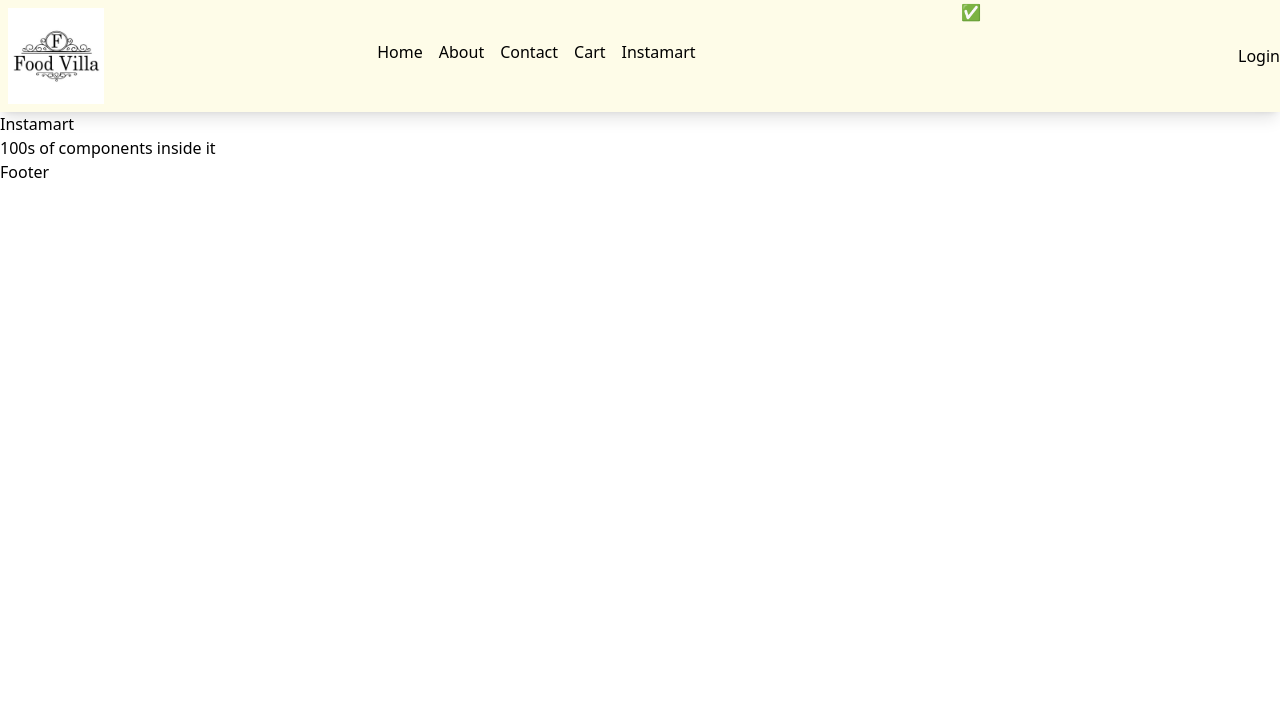
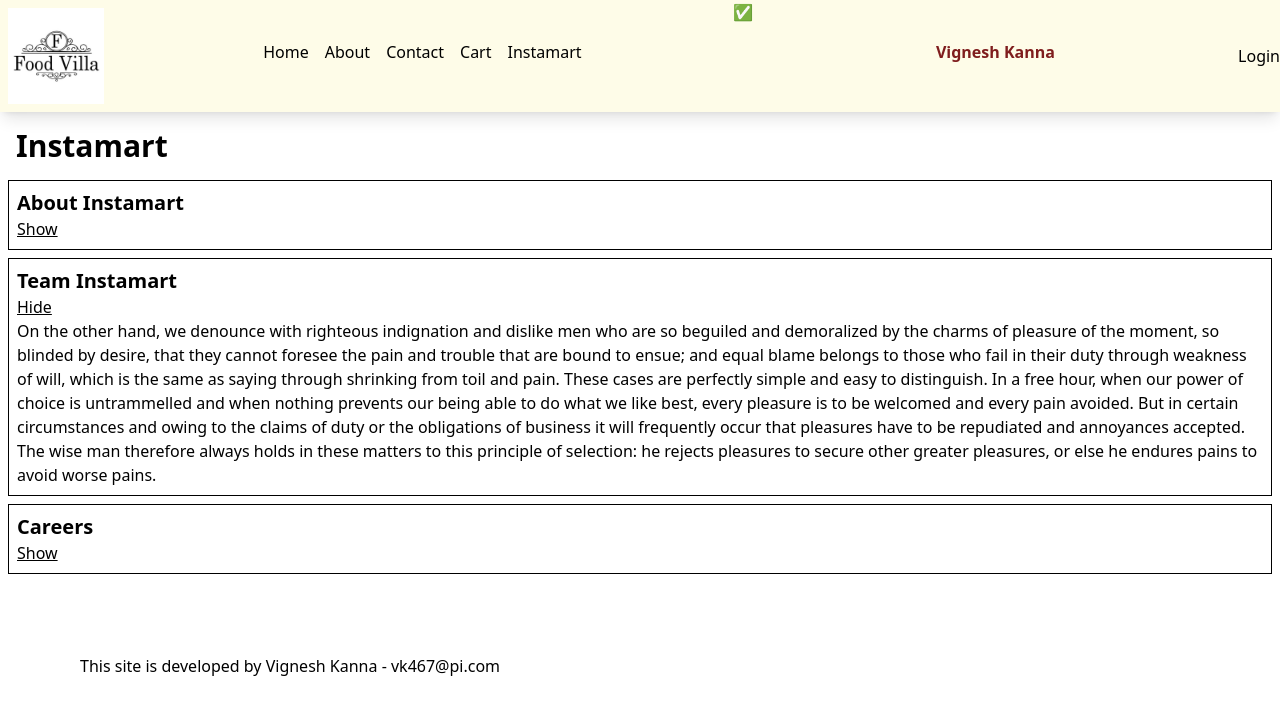
Before and after one commit to vk467/react-app, a React (Vite) app: page /instamart in a window 1280 px wide. Shown: the top 714 px of the page. Built offline with nearby package versions, Linux system fonts and the light colour scheme.

Commit message:
Data Layer

```diff
--- a/index.html
+++ b/index.html
@@ -4,7 +4,7 @@
     <meta charset="UTF-8" />
     <meta http-equiv="X-UA-Compatible" content="IE=edge" />
     <meta name="viewport" content="width=device-width, initial-scale=1.0" />
-    <title>Namaste React</title>
+    <title>Food Villa</title>
     <link rel="stylesheet" href="index.css" />
   </head>
   <body>
--- a/src/App.js
+++ b/src/App.js
@@ -1,4 +1,4 @@
-import React, { lazy, Suspense } from "react";
+import React, { lazy, Suspense, useEffect, useState } from "react";
 import ReactDOM from "react-dom/client";
 import Header from "./components/Header";
 import Body from "./components/Body";
@@ -9,6 +9,7 @@ import Contact from "./components/Contact";
 import RestaurantMenu from "./components/RestaurantMenu";
 import Profile from "./components/Profile";
 import Shimmer from "./components/Shimmer";
+import UserContext from "./utils/UserContext";
 
 const Instamart = lazy(() => import("./components/Instamart"));
 const About = lazy(() => import("./components/About"));
@@ -20,11 +21,23 @@ const About = lazy(() => import("./components/About"));
 // Dynamic Import
 
 const AppLayout = () => {
+  const [user, setUser] = useState({
+    name: "Vignesh Kanna",
+    email: "vk467@pi.com",
+  });
+
   return (
     <>
-      <Header />
-      <Outlet />
-      <Footer />
+      <UserContext.Provider
+        value={{
+          user: user,
+          setUser: setUser,
+        }}
+      >
+        <Header />
+        <Outlet />
+        <Footer />
+      </UserContext.Provider>
     </>
   );
 };
--- a/src/components/About.js
+++ b/src/components/About.js
@@ -1,6 +1,8 @@
+import { Outlet } from "react-router-dom";
 import ProfileFunctionalComponet from "./Profile";
 import Profile from "./ProfileClass";
 import { Component } from "react";
+import UserContext from "../utils/UserContext";
 
 class About extends Component {
   constructor(props) {
@@ -17,10 +19,18 @@ class About extends Component {
     return (
       <div>
         <h1>About Us Page</h1>
+
+        <UserContext.Consumer>
+          {({ user }) => (
+            <h4 className="font-bold text-xl p-10">
+              {user.name}- {user.email}
+            </h4>
+          )}
+        </UserContext.Consumer>
+
         <p>
-          This is the Namaste React Live Course Chapter 07 - Finding the Path 🚀
+          Foodvilla, Bangalore. 🚀
         </p>
-        <Profile />
       </div>
     );
   }
--- a/src/components/Body.js
+++ b/src/components/Body.js
@@ -1,15 +1,17 @@
 import { restaurantList } from "../constants";
 import RestaurantCard from "./RestaurantCard";
-import { useState, useEffect } from "react";
+import { useState, useEffect, useContext } from "react";
 import Shimmer from "./Shimmer";
 import { Link } from "react-router-dom";
 import { filterData } from "../utils/helper";
 import useOnline from "../utils/useOnline";
+import UserContext from "../utils/UserContext";
 
 const Body = () => {
   const [allRestaurants, setAllRestaurants] = useState([]);
   const [filteredRestaurants, setFilteredRestaurants] = useState([]);
   const [searchText, setSearchText] = useState("");
+  const {user, setUser} = useContext(UserContext);
 
   useEffect(() => {
     getRestaurants();
@@ -23,13 +25,6 @@ const Body = () => {
     setAllRestaurants(json?.data?.cards[2]?.data?.data?.cards);
     setFilteredRestaurants(json?.data?.cards[2]?.data?.data?.cards);
   }
-  // const isOnline = useOnline();
-
-  // if (!isOnline) {
-  //   return <h1>🔴 Offline, please check your internet connection!!</h1>;
-  // }
-
-  // not render component (Early return)
   if (!allRestaurants) return null;
 
   return allRestaurants?.length === 0 ? (
@@ -57,6 +52,18 @@ const Body = () => {
         >
           Search
         </button>
+        <input value={user.name} onChange= {
+          e => setUser({
+            ...user,
+            name: e.target.value,
+          })
+        }></input>
+        <input value={user.email} onChange= {
+          e => setUser({
+            ...user,
+            email: e.target.value,
+          })
+        }></input>
       </div>
       <div className="flex flex-wrap ">
         {/* You have to write logic for NO restraunt fount here */}
--- a/src/components/Footer.js
+++ b/src/components/Footer.js
@@ -1,5 +1,14 @@
+import { useContext } from "react";
+import UserContext from "../utils/UserContext";
+
 const Footer = () => {
-    return <h4>Footer</h4>;
-  };
+  const { user } = useContext(UserContext);
 
-  export default Footer;
+  return (
+    <h4 className="p-10 m-10">
+      This site is developed by {user.name} - {user.email}
+    </h4>
+  );
+};
+
+export default Footer;
--- a/src/components/Header.js
+++ b/src/components/Header.js
@@ -1,7 +1,8 @@
-import { useState } from "react";
+import { useState, useContext } from "react";
 import Logo from "../assets/img/foodvilla.png";
 import { Link } from "react-router-dom";
 import useOnline from "../utils/useOnline";
+import UserContext from "../utils/UserContext";
 
 // SPA - Single Page Application???
 // Client Side Routing
@@ -16,6 +17,8 @@ const Header = () => {
   const [isLoggedIn, setIsLoggedIn] = useState(false);
 
   const isOnline = useOnline();
+
+  const { user } = useContext(UserContext);
 
   return (
     <div className="flex justify-between bg-pink-50 shadow-lg sm:bg-blue-50 md:bg-yellow-50">
@@ -39,6 +42,7 @@ const Header = () => {
         </ul>
       </div>
       <h1>{isOnline ? "✅" : "🔴"}</h1>
+      <span className="p-10 font-bold text-red-900">{user.name}</span>
       {isLoggedIn ? (
         <button onClick={() => setIsLoggedIn(false)}>Logout</button>
       ) : (
--- a/src/components/Instamart.js
+++ b/src/components/Instamart.js
@@ -1,8 +1,62 @@
+import { useState } from "react";
+
+const Section = ({ title, description, isVisible, setIsVisible }) => {
+  return (
+    <div className="border border-black p-2 m-2">
+      <h3 className="font-bold text-xl">{title}</h3>
+      {isVisible ? (
+        <button
+          onClick={() => setIsVisible(false)}
+          className="cursor-pointer underline"
+        >
+          Hide
+        </button>
+      ) : (
+        <button
+          onClick={() => setIsVisible(true)}
+          className="cursor-pointer underline"
+        >
+          Show
+        </button>
+      )}
+
+      {isVisible && <p>{description}</p>}
+    </div>
+  );
+};
+
 const Instamart = () => {
+  const [visibleSection, setIsVisibleSection] = useState("team");
   return (
     <div>
-        <h1>Instamart</h1>
-        <h1>100s of components inside it</h1>
+      <h1 className="text-3xl p-2 m-2 font-bold"> Instamart</h1>
+      <Section
+        title={"About Instamart"}
+        description={
+          "On the other hand, we denounce with righteous indignation and dislike men who are so beguiled and demoralized by the charms of pleasure of the moment, so blinded by desire, that they cannot foresee the pain and trouble that are bound to ensue; and equal blame belongs to those who fail in their duty through weakness of will, which is the same as saying through shrinking from toil and pain. These cases are perfectly simple and easy to distinguish. In a free hour, when our power of choice is untrammelled and when nothing prevents our being able to do what we like best, every pleasure is to be welcomed and every pain avoided. But in certain circumstances and owing to the claims of duty or the obligations of business it will frequently occur that pleasures have to be repudiated and annoyances accepted. The wise man therefore always holds in these matters to this principle of selection: he rejects pleasures to secure other greater pleasures, or else he endures pains to avoid worse pains."
+        }
+        isVisible={visibleSection === "about"}
+        setIsVisible={() => setIsVisibleSection("about")}
+      />
+
+      <Section
+        title={"Team Instamart"}
+        description={
+          "On the other hand, we denounce with righteous indignation and dislike men who are so beguiled and demoralized by the charms of pleasure of the moment, so blinded by desire, that they cannot foresee the pain and trouble that are bound to ensue; and equal blame belongs to those who fail in their duty through weakness of will, which is the same as saying through shrinking from toil and pain. These cases are perfectly simple and easy to distinguish. In a free hour, when our power of choice is untrammelled and when nothing prevents our being able to do what we like best, every pleasure is to be welcomed and every pain avoided. But in certain circumstances and owing to the claims of duty or the obligations of business it will frequently occur that pleasures have to be repudiated and annoyances accepted. The wise man therefore always holds in these matters to this principle of selection: he rejects pleasures to secure other greater pleasures, or else he endures pains to avoid worse pains."
+        }
+        isVisible={visibleSection === "team"}
+        setIsVisible={() => setIsVisibleSection("team")}
+      />
+
+      <Section
+        title={"Careers "}
+        description={
+          "On the other hand, we denounce with righteous indignation and dislike men who are so beguiled and demoralized by the charms of pleasure of the moment, so blinded by desire, that they cannot foresee the pain and trouble that are bound to ensue; and equal blame belongs to those who fail in their duty through weakness of will, which is the same as saying through shrinking from toil and pain. These cases are perfectly simple and easy to distinguish. In a free hour, when our power of choice is untrammelled and when nothing prevents our being able to do what we like best, every pleasure is to be welcomed and every pain avoided. But in certain circumstances and owing to the claims of duty or the obligations of business it will frequently occur that pleasures have to be repudiated and annoyances accepted. The wise man therefore always holds in these matters to this principle of selection: he rejects pleasures to secure other greater pleasures, or else he endures pains to avoid worse pains."
+        }
+        isVisible={visibleSection === "career"}
+        setIsVisible={() => setIsVisibleSection("career")}
+      />
+
     </div>
   );
 };
--- /dev/null
+++ b/src/utils/UserContext.js
@@ -0,0 +1,12 @@
+import { createContext } from "react";
+
+const UserContext = createContext({
+  user: {
+    name: "Test Name",
+    email: "Test@gmail.com",
+  },
+});
+
+UserContext.displayName = "UserContext";
+
+export default UserContext;
```
Also changed, not shown: 1 other file (tests, documents, lock files or other folders). Lines whose indentation alone changed are shown as unchanged.
